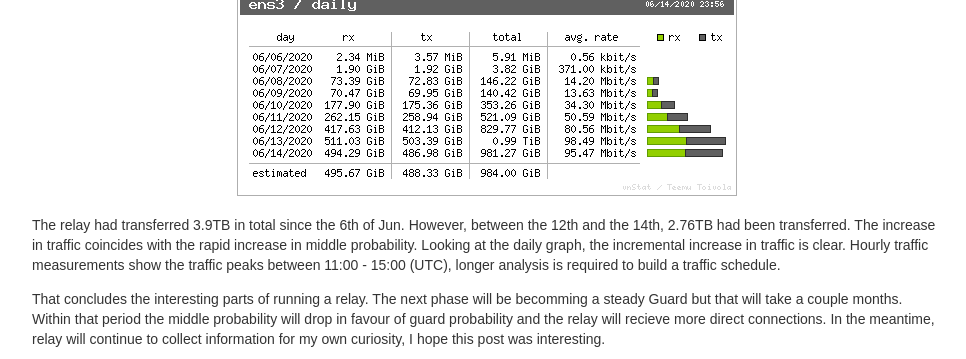
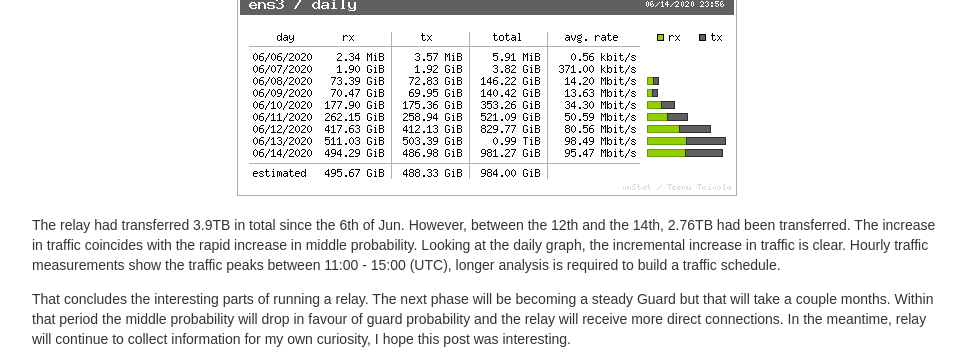
Before and after one commit to Glove/birb007.github.io, a Jekyll site: the page built from blog/_posts/2020-06-06-operating-a-tor-relay.md, in a window 1280 px wide and 900 px high, scrolled down 6026 px, cut to the strip 0-359 px from the top of the window. Shown: the whole strip, without its empty margins (153-1119 px from the left). Built offline with Jekyll 4.4.1, drawn with Linux system fonts in a browser that asks for light colours.

Commit message:
more typos

```diff
--- a/blog/_posts/2020-06-06-operating-a-tor-relay.md
+++ b/blog/_posts/2020-06-06-operating-a-tor-relay.md
@@ -219,6 +219,6 @@ The latest local visualisations of relay traffic are shown below.
 
 The relay had transferred 3.9TB in total since the 6th of Jun. However, between the 12th and the 14th, 2.76TB had been transferred. The increase in traffic coincides with the rapid increase in middle probability. Looking at the daily graph, the incremental increase in traffic is clear. Hourly traffic measurements show the traffic peaks between 11:00 - 15:00 (UTC), longer analysis is required to build a traffic schedule.
 
-That concludes the interesting parts of running a relay. The next phase will be becomming a steady Guard but that will take a couple months. Within that period the middle probability will drop in favour of guard probability and the relay will recieve more direct connections. In the meantime, relay will continue to collect information for my own curiosity, I hope this post was interesting.
+That concludes the interesting parts of running a relay. The next phase will be becoming a steady Guard but that will take a couple months. Within that period the middle probability will drop in favour of guard probability and the relay will receive more direct connections. In the meantime, relay will continue to collect information for my own curiosity, I hope this post was interesting.
 
 <div style="width:100%;height:0px;position:relative;padding-bottom:56.250%;"><iframe src="https://streamable.com/e/shanqw?autoplay=1" frameborder="0" width="100%" height="100%" allowfullscreen style="width:100%;height:100%;position:absolute;left:0px;top:0px;overflow:hidden;"></iframe></div>
```
